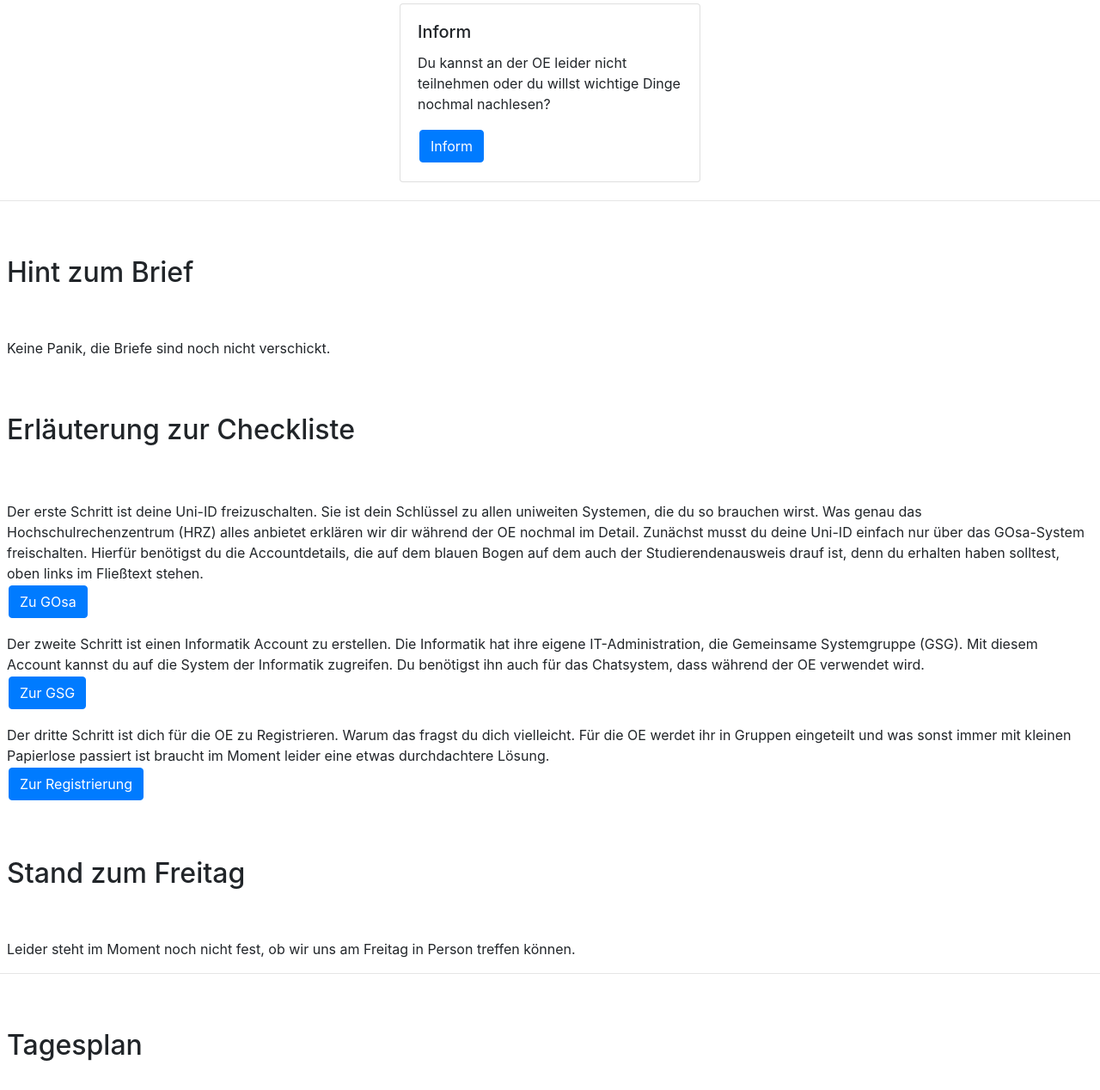
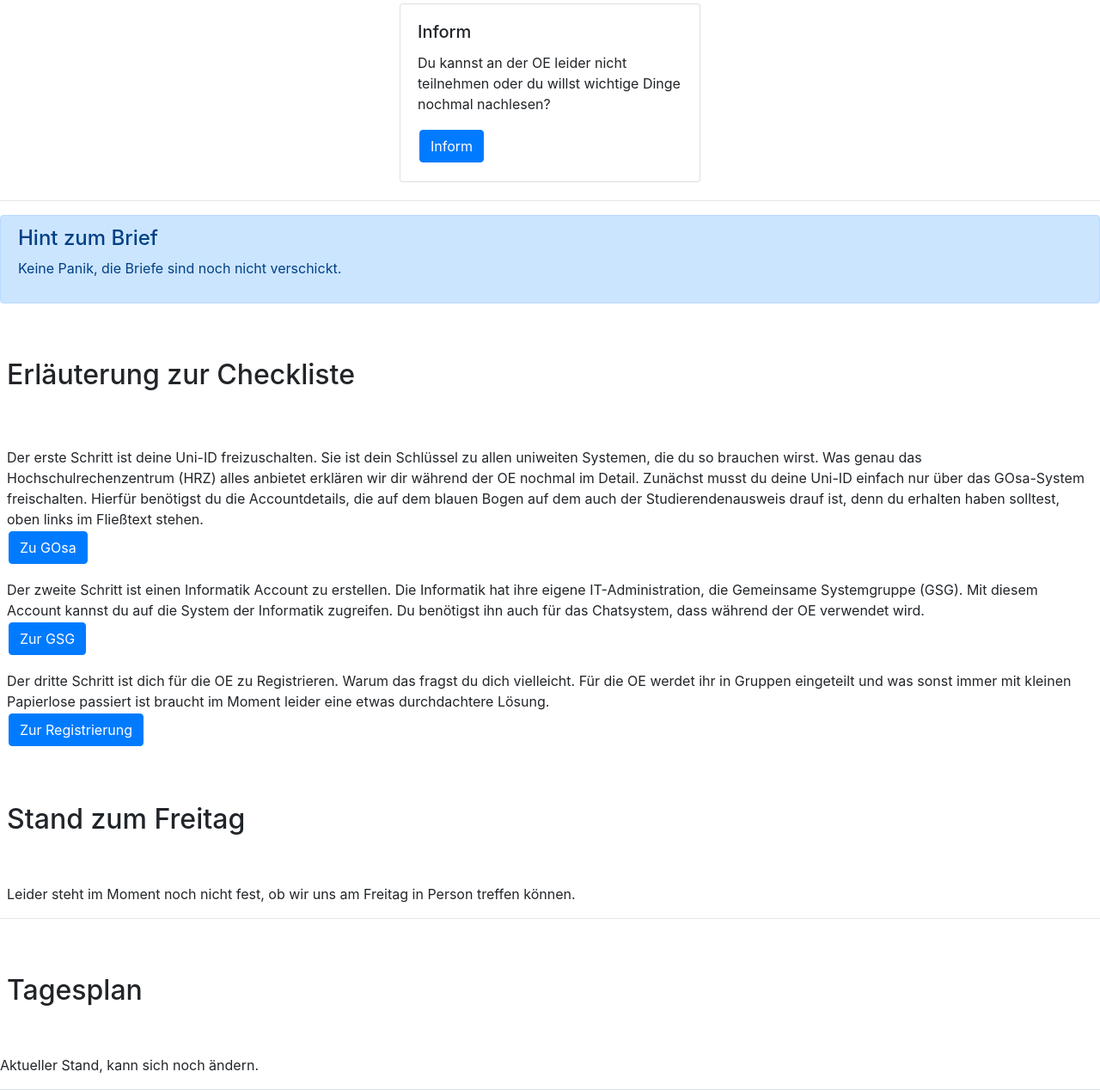
Before and after one commit to GinaMuuss/oe-2020, a Flask app: page / in a window 1280 px wide. Shown: the part 1241-2509 px from the top of the page at 86% size. Run offline with Flask 2, Linux system fonts and the light colour scheme; some libraries are stand-ins or nearby versions.

Commit message:
Reworked letter hint to use Bootstrap alert

```diff
--- a/templates/index.html
+++ b/templates/index.html
@@ -121,12 +121,10 @@
 			</div>
 		</section>
 		<hr />
-		<section class="px-2">
-			<h2 class="py-5">Hint zum Brief</h2>
-			<p>
-				Keine Panik, die Briefe sind noch nicht verschickt.
-			</p>
-		</section>
+		<div class="alert alert-primary" role="alert">
+			<h4 class="alert-heading">Hint zum Brief</h4>
+		  	<p>Keine Panik, die Briefe sind noch nicht verschickt.</p>
+		</div>
 		<section class="px-2">
 			<h2 class="py-5">Erl&auml;uterung zur Checkliste</h2>
 			<p>
```
